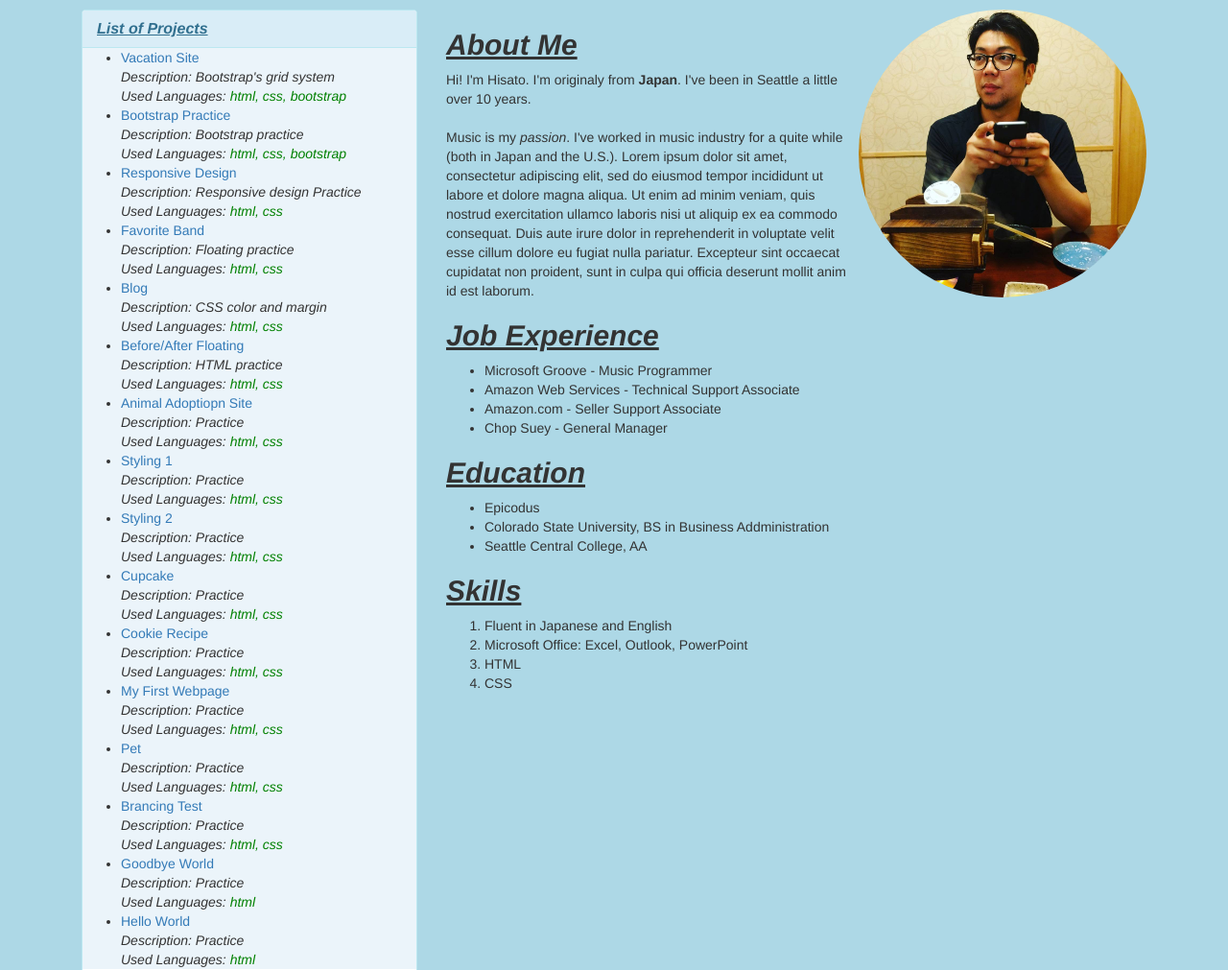
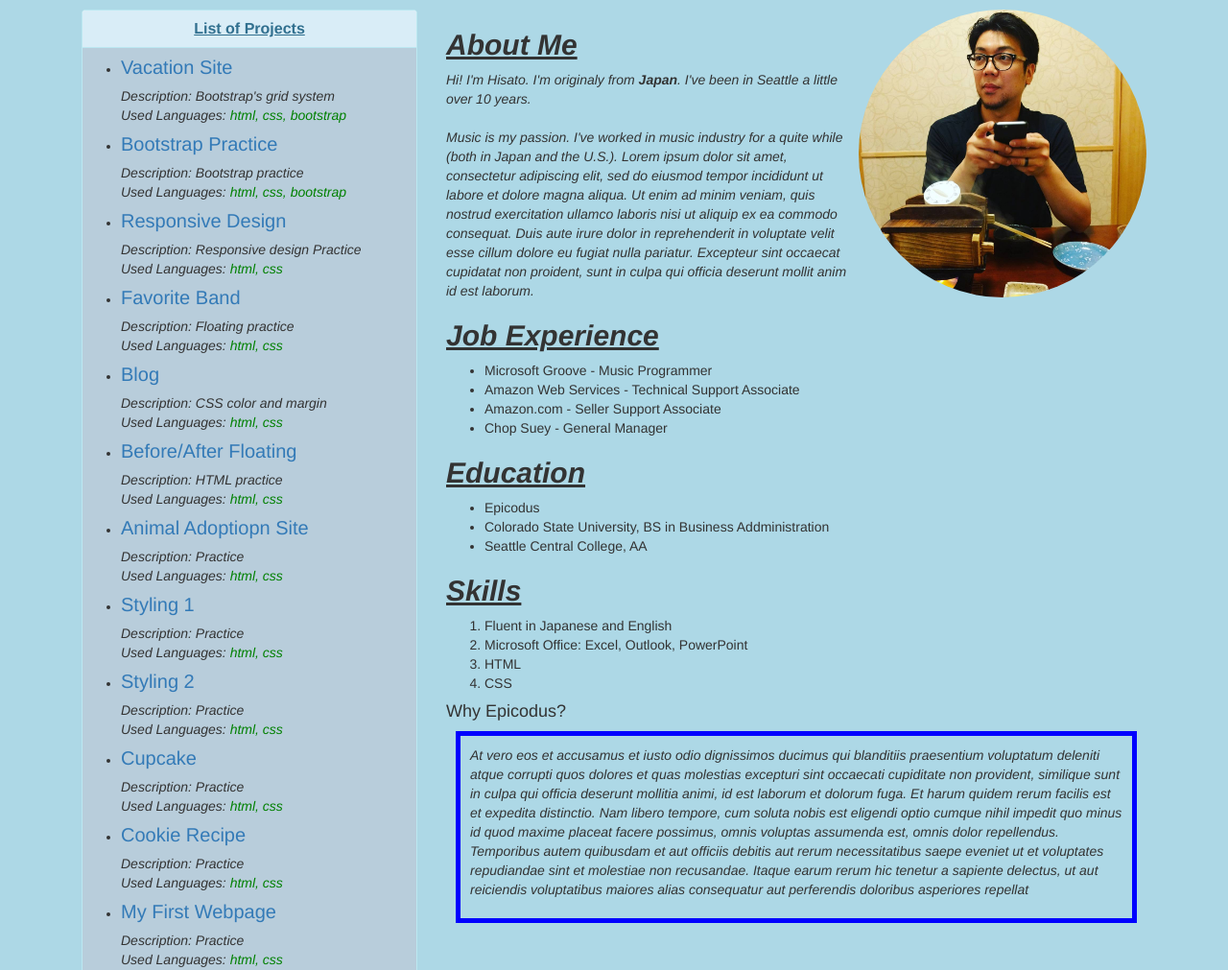
Before and after one commit to hisatokawaminami/wk1-project, a plain HTML site: page index.html in a window 1280 px wide. Shown: the part 260-1271 px from the top of the page at 96% size. Drawn offline with Linux system fonts and the light colour scheme.

Commit message:
add why epicodus with box model

```diff
--- a/css/styles.css
+++ b/css/styles.css
@@ -10,7 +10,16 @@ h2 {
   font-weight: bold;
   font-size: 30px;
   text-decoration: underline;
+}
 
+h3 {
+  font-weight: bold;
+  text-decoration: underline;
+  text-align: center;
+}
+
+p {
+  font-style: oblique;
 }
 
 p2 {
@@ -26,7 +35,8 @@ body {
 }
 
 .sidebar {
-  background-color: #EBF4FA;
+  background-color: #B8CDDB;
+
 
 }
 
@@ -35,3 +45,13 @@ body {
   text-align: center;
   font-family: sans-serif;
 }
+a {
+    line-height: 40px;
+    font-size: 20px;
+}
+
+.why-box {
+  margin: 10px;
+  border: 5px solid blue;
+  padding: 10px;
+}
--- a/index.html
+++ b/index.html
@@ -16,7 +16,7 @@
     <div class="col-md-4">
       <div class="panel panel-info">
         <div class="panel-heading">
-          <h2 class="panel-title">List of Projects</h2>
+          <h3 class="panel-title">List of Projects</h3>
         </div>
         <div class="sidebar">
         <ul>
@@ -77,6 +77,7 @@
     <div class="col-md-8">
     <img class=hisato src="img/hisato.jpg" alt="a photo of me">
     <h2>About Me</h2>
+
     <p>Hi! I'm Hisato. I'm originaly from <strong>Japan</strong>.
       I've been in Seattle a little over 10 years.<br><br>Music is my <em>passion</em>.
       I've worked in music industry for a quite while (both in Japan and the U.S.).
@@ -86,8 +87,8 @@
       Duis aute irure dolor in reprehenderit in voluptate velit esse cillum
       dolore eu fugiat nulla pariatur. Excepteur sint occaecat cupidatat non proident,
       sunt in culpa qui officia deserunt mollit anim id est laborum. </p>
+    <h2>Job Experience</h2>
 
-    <h2>Job Experience</h2>
       <ul>
         <li>Microsoft Groove - Music Programmer</li>
         <li>Amazon Web Services - Technical Support Associate</li>
@@ -110,7 +111,22 @@
             <li>CSS</li>
           </ol>
 
-
+          <h4>Why Epicodus?</h4>
+          <div class="why-box">
+          <p>At vero eos et accusamus et iusto odio dignissimos ducimus qui blanditiis
+            praesentium voluptatum deleniti atque corrupti quos dolores et quas
+            molestias excepturi sint occaecati cupiditate non provident,
+            similique sunt in culpa qui officia deserunt mollitia animi,
+            id est laborum et dolorum fuga. Et harum quidem rerum facilis est
+            et expedita distinctio. Nam libero tempore, cum soluta nobis est
+            eligendi optio cumque nihil impedit quo minus id quod maxime
+            placeat facere possimus, omnis voluptas assumenda est, omnis dolor
+            repellendus. Temporibus autem quibusdam et aut officiis debitis
+            aut rerum necessitatibus saepe eveniet ut et voluptates repudiandae
+            sint et molestiae non recusandae. Itaque earum rerum hic tenetur
+            a sapiente delectus, ut aut reiciendis voluptatibus maiores alias
+            consequatur aut perferendis doloribus asperiores repellat</p>
+          </div>
 
     </div>
     </div>
```
